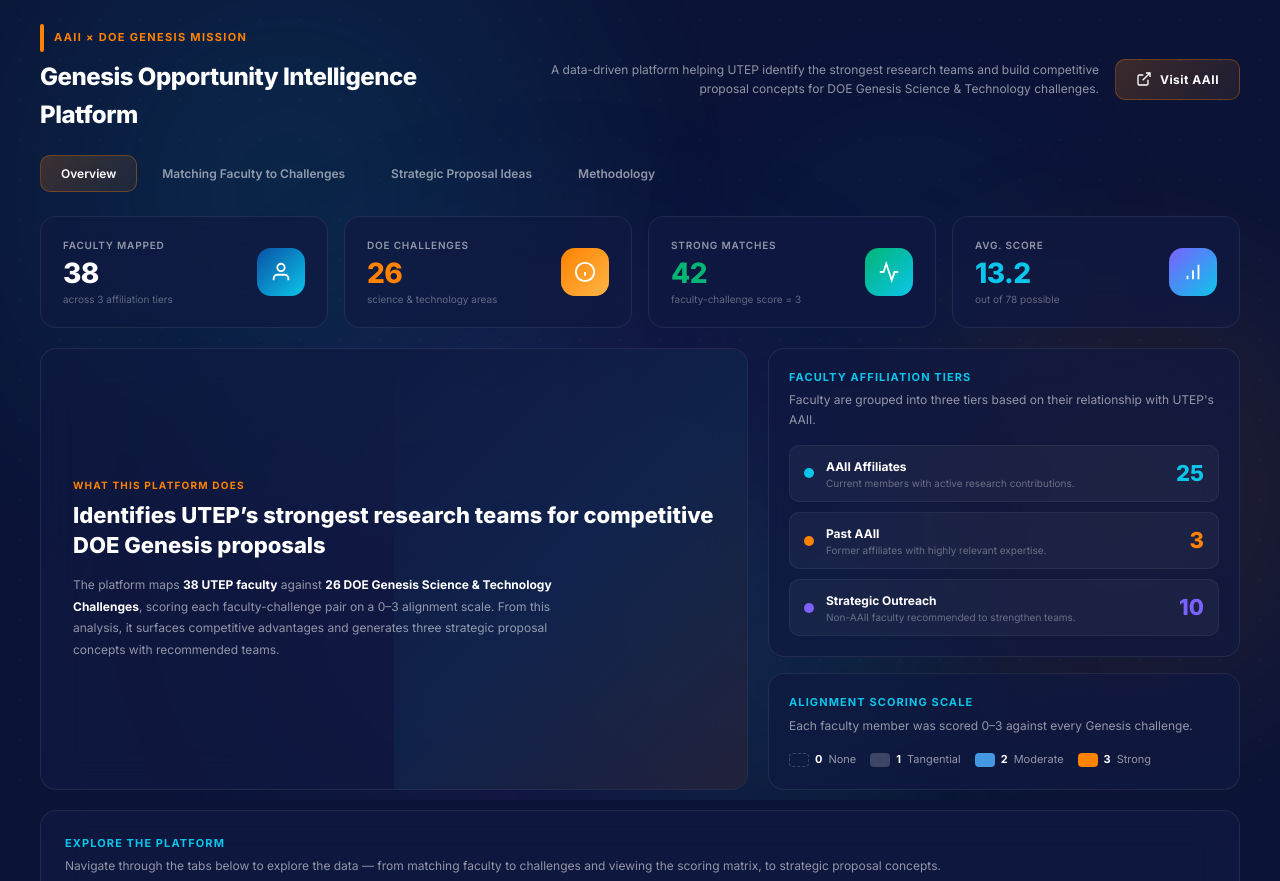
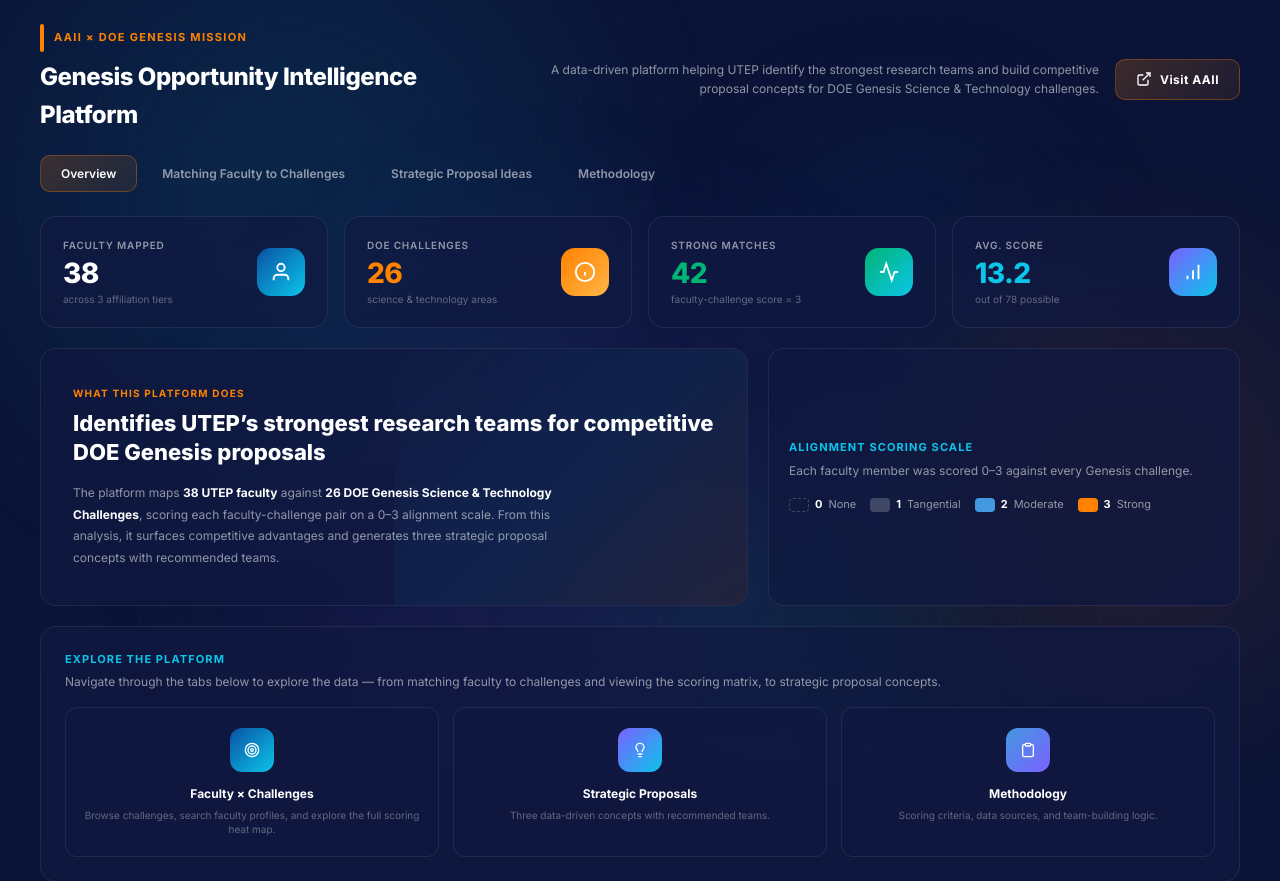
Before and after one commit to cauamcardoso/aaii-genesis-dashboard, a Flask app: page / in a window 1280 px wide. Shown: the top 881 px of the page. Run offline with Flask 3, Linux system fonts and the light colour scheme.

Commit message:
Remove redundant Faculty Affiliation Tiers card from landing page
The affiliation tier counts were already shown in the stat cards row.
Only the Alignment Scoring Scale card remains in the hero right panel.

Co-Authored-By: Claude Opus 4.6 <noreply@anthropic.com>

```diff
--- a/templates/index.html
+++ b/templates/index.html
@@ -564,28 +564,7 @@ function renderOverview(root){
       <p style="font-size:12px;color:var(--text2);line-height:1.8;max-width:520px;position:relative;z-index:1">The platform maps <strong style="color:#FFF">${F.length} UTEP faculty</strong> against <strong style="color:#FFF">26 DOE Genesis Science & Technology Challenges</strong>, scoring each faculty-challenge pair on a 0\u20133 alignment scale. From this analysis, it surfaces competitive advantages and generates three strategic proposal concepts with recommended teams.</p>
     </div>
     <div style="display:flex;flex-direction:column;gap:16px">
-      <div class="card" style="flex:1;padding:20px">
-        <div class="section-title">Faculty Affiliation Tiers</div>
-        <div class="section-desc">Faculty are grouped into three tiers based on their relationship with UTEP's AAII.</div>
-        <div style="display:flex;flex-direction:column;gap:10px">
-          <div style="display:flex;align-items:center;gap:12px;padding:10px 14px;border-radius:10px;background:rgba(255,255,255,0.04);border:1px solid rgba(255,255,255,0.06)">
-            <div style="width:10px;height:10px;border-radius:50%;background:var(--cyan);flex-shrink:0"></div>
-            <div style="flex:1"><div style="font-size:12px;font-weight:700;color:#FFF">AAII Affiliates</div><div style="font-size:10px;color:var(--text3);line-height:1.4">Current members with active research contributions.</div></div>
-            <div style="font-size:22px;font-weight:800;color:var(--cyan)">${affCount("AAII Affiliate")}</div>
-          </div>
-          <div style="display:flex;align-items:center;gap:12px;padding:10px 14px;border-radius:10px;background:rgba(255,255,255,0.04);border:1px solid rgba(255,255,255,0.06)">
-            <div style="width:10px;height:10px;border-radius:50%;background:var(--accent);flex-shrink:0"></div>
-            <div style="flex:1"><div style="font-size:12px;font-weight:700;color:#FFF">Past AAII</div><div style="font-size:10px;color:var(--text3);line-height:1.4">Former affiliates with highly relevant expertise.</div></div>
-            <div style="font-size:22px;font-weight:800;color:var(--accent)">${affCount("Previous AAII")}</div>
-          </div>
-          <div style="display:flex;align-items:center;gap:12px;padding:10px 14px;border-radius:10px;background:rgba(255,255,255,0.04);border:1px solid rgba(255,255,255,0.06)">
-            <div style="width:10px;height:10px;border-radius:50%;background:var(--purple);flex-shrink:0"></div>
-            <div style="flex:1"><div style="font-size:12px;font-weight:700;color:#FFF">Strategic Outreach</div><div style="font-size:10px;color:var(--text3);line-height:1.4">Non-AAII faculty recommended to strengthen teams.</div></div>
-            <div style="font-size:22px;font-weight:800;color:var(--purple)">${affCount("Recommended")}</div>
-          </div>
-        </div>
-      </div>
-      <div class="card" style="padding:20px">
+      <div class="card" style="flex:1;padding:20px;display:flex;flex-direction:column;justify-content:center">
         <div class="section-title">Alignment Scoring Scale</div>
         <div class="section-desc">Each faculty member was scored 0\u20133 against every Genesis challenge.</div>
         <div style="display:flex;gap:14px;flex-wrap:wrap">
```
